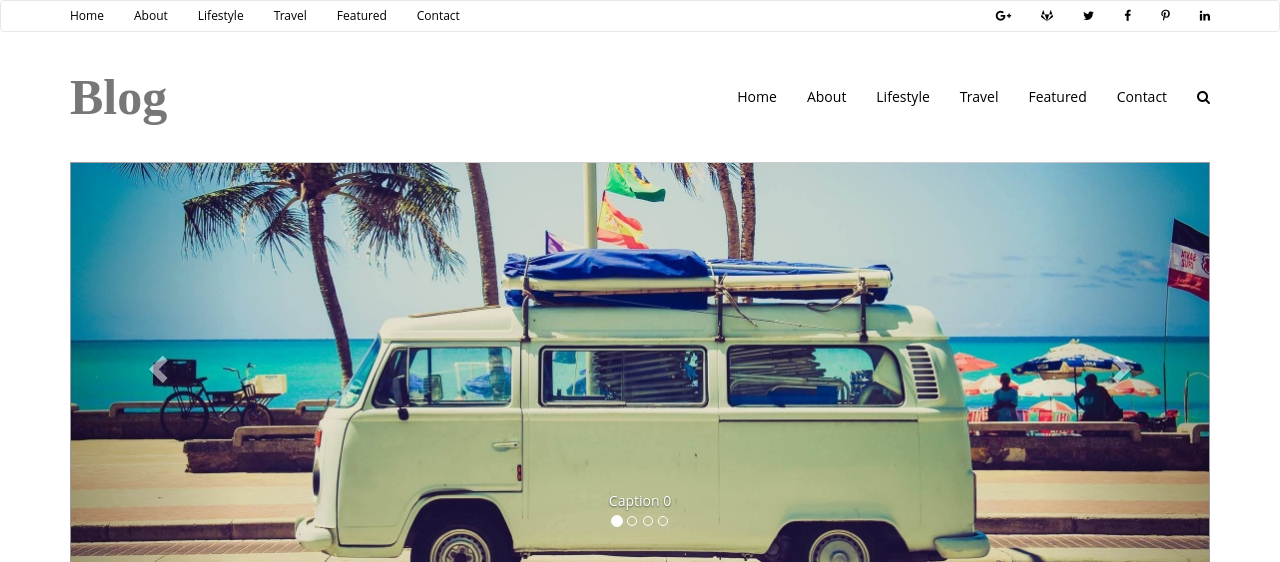
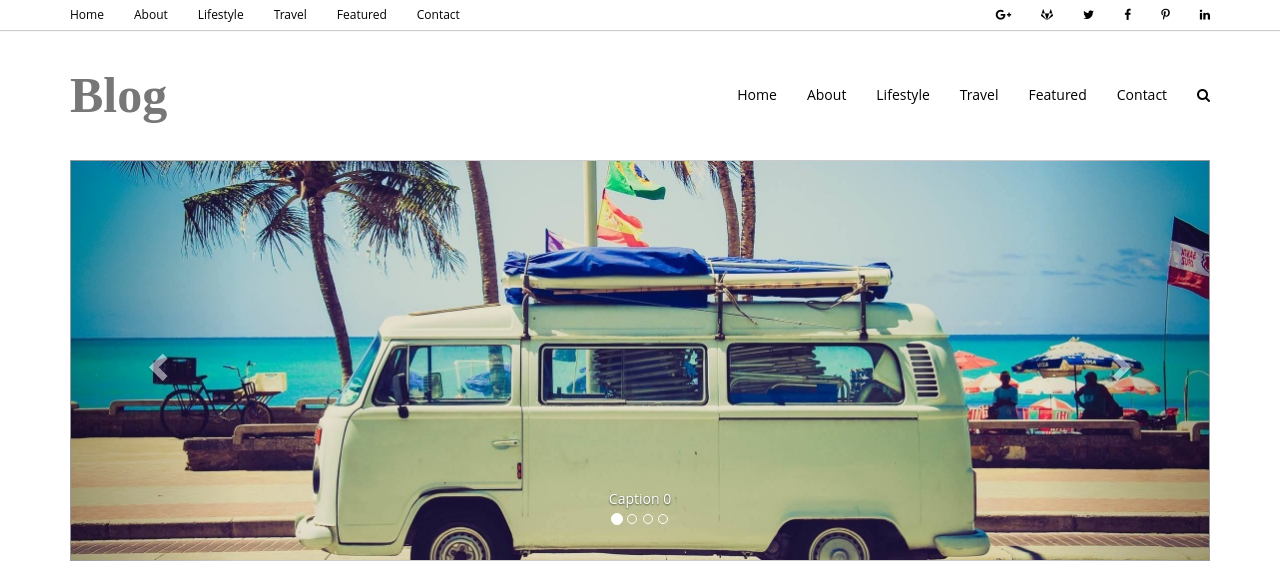
Before and after one commit to soutmesa/wp-themes, a PHP site: page / in a window 1280 px wide. Shown: the top 562 px of the page. Run offline with PHP 8.4, Linux system fonts and the light colour scheme; some libraries are stand-ins or nearby versions; some web fonts are replaced.

Commit message:
removed border radius

```diff
--- a/news/css/custom.css
+++ b/news/css/custom.css
@@ -13,6 +13,11 @@ body {
 }
 header #navbar {
 	padding: 0px;
+}
+header .navbar {
+	border: none;
+	border-radius: 0 !important;
+  	-moz-border-radius: 0 !important;
 }
 header .navbar-nav li a {
 	font-size: 12px;
--- a/news/index.html
+++ b/news/index.html
@@ -13,7 +13,7 @@
   </head>
   <body>
     <header>
-      <nav class="navbar navbar-default hidden-xs hidden-sm">
+      <nav class="add-border-bottom navbar navbar-default hidden-xs hidden-sm">
         <div class="container">
           <div class="navbar-header">
             <button type="button" class="navbar-toggle collapsed" data-toggle="collapse" data-target="#navbar" aria-expanded="false" aria-controls="navbar">
--- a/news/js/app.js
+++ b/news/js/app.js
@@ -13,7 +13,7 @@ $(document).ready(function(){
 		return false;
 	});
 	$('#search').click(function(){
-		$('body').html('<div class=\"container\"><div class=\"add-margin-top\"><p>search here</p></div></div>');
+		$('body').append('<div class=\"container\"><div class=\"add-margin-top\"><p>search here</p></div></div>');
 	});
 
 });
```
